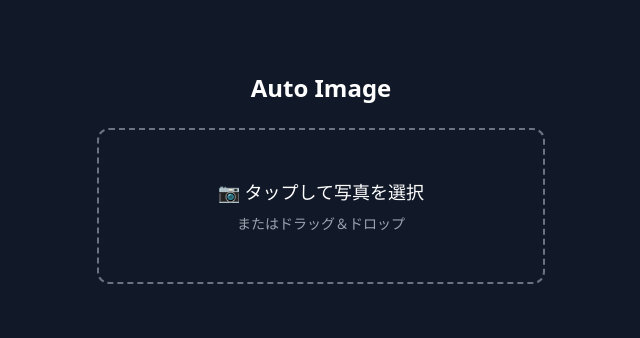
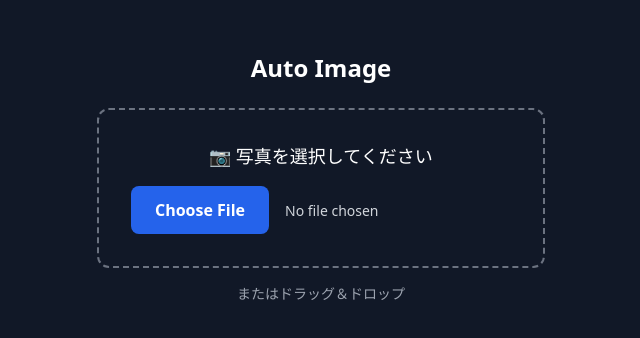
Before and after one commit to zakipoyo/auto-image, a Next.js app: page / in a window 1280 px wide. Shown: the part 222-560 px from the top of the page, without its empty margins (319-959 px from the left). Built offline with nearby package versions, Linux system fonts and the light colour scheme.

Commit message:
Show visible file input button for iOS Chrome compatibility

```diff
--- a/src/app/page.tsx
+++ b/src/app/page.tsx
@@ -210,22 +210,27 @@ export default function Home() {
 
       {status === "idle" && (
         <div
-          className="w-full max-w-md border-2 border-dashed border-gray-500 rounded-xl p-12 text-center hover:border-blue-400 transition-colors"
+          className="w-full max-w-md text-center"
           onDrop={handleDrop}
           onDragOver={(e) => e.preventDefault()}
         >
-          <label htmlFor="photoInput" className="block cursor-pointer">
-            <p className="text-lg mb-2">📷 タップして写真を選択</p>
-            <p className="text-sm text-gray-400">またはドラッグ＆ドロップ</p>
-          </label>
-          <input
-            id="photoInput"
-            ref={fileInputRef}
-            type="file"
-            accept=".jpg,.jpeg,.png,.heic,.heif,.webp"
-            className="sr-only"
-            onChange={handleFileChange}
-          />
+          <div className="border-2 border-dashed border-gray-500 rounded-xl p-8 mb-4 hover:border-blue-400 transition-colors">
+            <p className="text-lg mb-4">📷 写真を選択してください</p>
+            <input
+              ref={fileInputRef}
+              type="file"
+              accept="image/*"
+              onChange={handleFileChange}
+              className="block w-full text-sm text-gray-300
+                file:mr-4 file:py-3 file:px-6
+                file:rounded-lg file:border-0
+                file:text-base file:font-semibold
+                file:bg-blue-600 file:text-white
+                file:cursor-pointer
+                hover:file:bg-blue-700"
+            />
+          </div>
+          <p className="text-sm text-gray-400">またはドラッグ＆ドロップ</p>
         </div>
       )}
 
```
